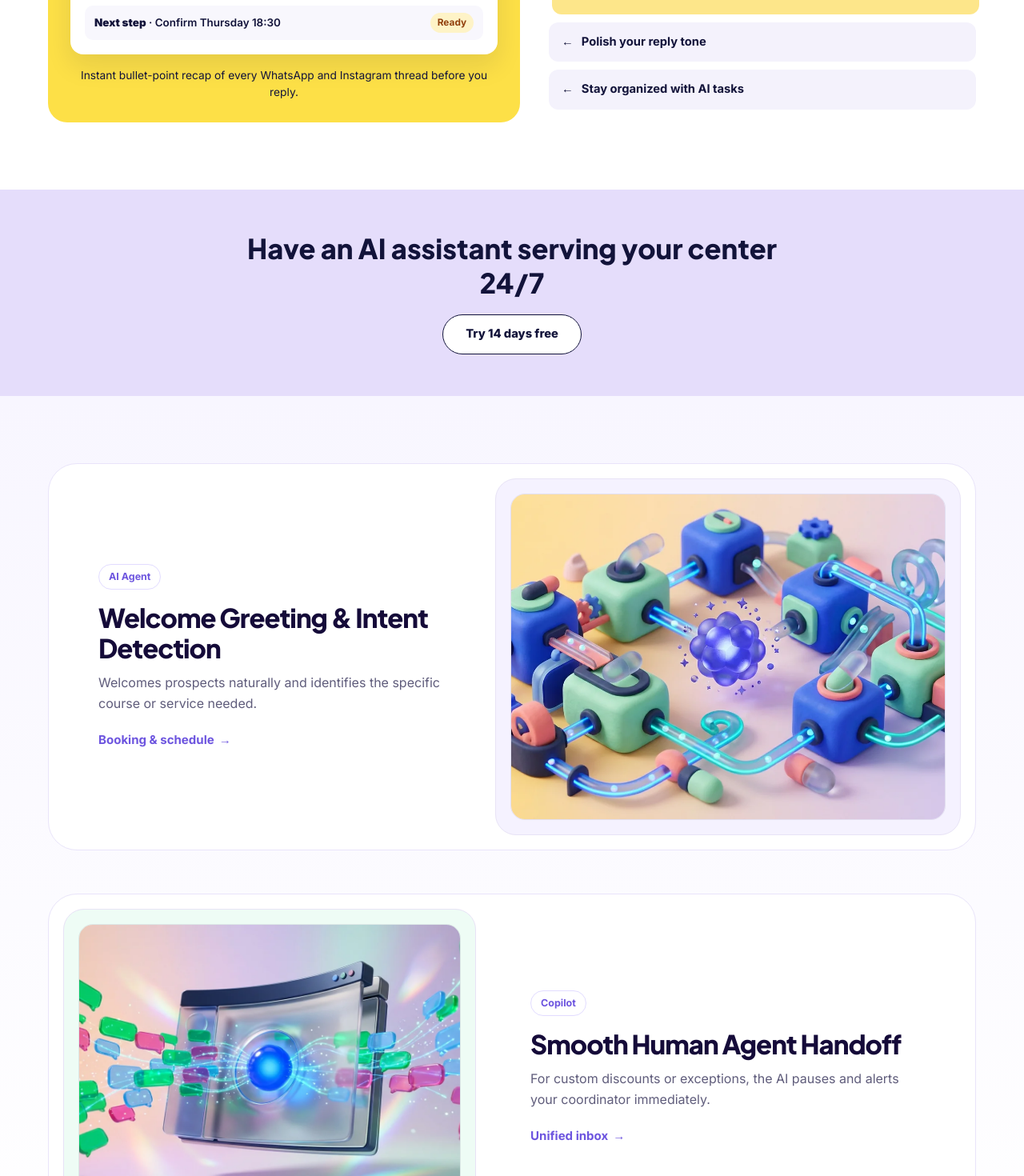
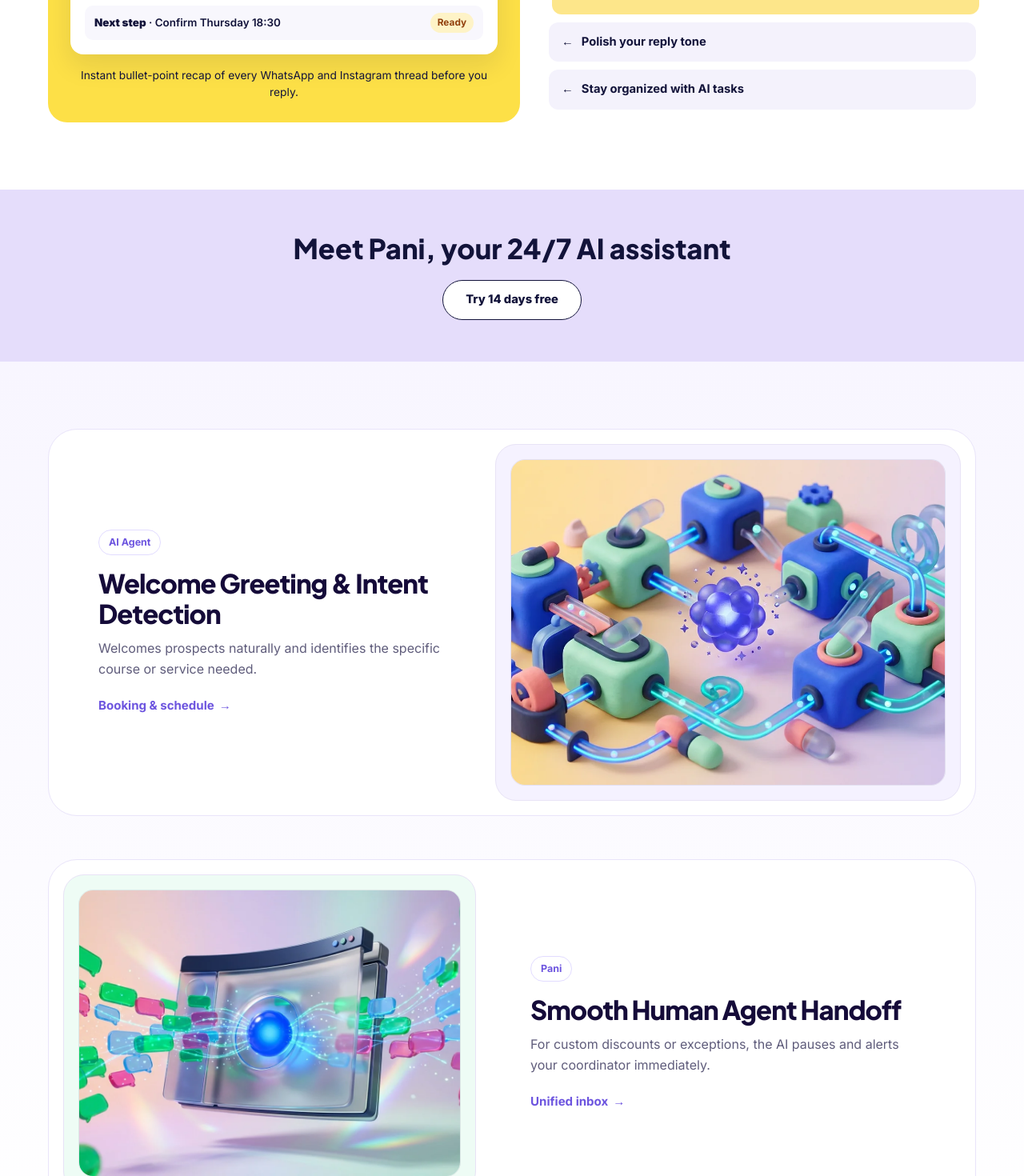
Before and after one commit to azadhashimoc-debug/qeydai, a Next.js app: page /en/ai in a window 1280 px wide. Shown: the part 864-2334 px from the top of the page at 80% size. Built offline with nearby package versions, Linux system fonts and the light colour scheme.

Commit message:
feat(brand): name customer-facing AI assistant Pani

```diff
--- a/src/app/[lang]/ai/page.tsx
+++ b/src/app/[lang]/ai/page.tsx
@@ -155,8 +155,8 @@ export default async function AiPage({ params }: PageProps<"/[lang]/ai">) {
         <KommoPromoBand
           title={
             isEn
-              ? "Have an AI assistant serving your center 24/7"
-              : "AI CRM ilə 7/24 xidmət verən köməkçiniz olsun"
+              ? "Meet Pani, your 24/7 AI assistant"
+              : "Pani — 7/24 çalışan AI köməkçiniz"
           }
           ctaHref={`/${locale}/demo`}
           ctaLabel={isEn ? "Try 14 days free" : "14 gün pulsuz sına"}
@@ -175,7 +175,7 @@ export default async function AiPage({ params }: PageProps<"/[lang]/ai">) {
               tone: "lavender",
             },
             {
-              tag: "Copilot",
+              tag: "Pani",
               title: ai.scenarios.handoff.title,
               body: ai.scenarios.handoff.desc,
               cta: { href: `/${locale}/inbox`, label: s.navGroups.product.inboxTitle },
```
